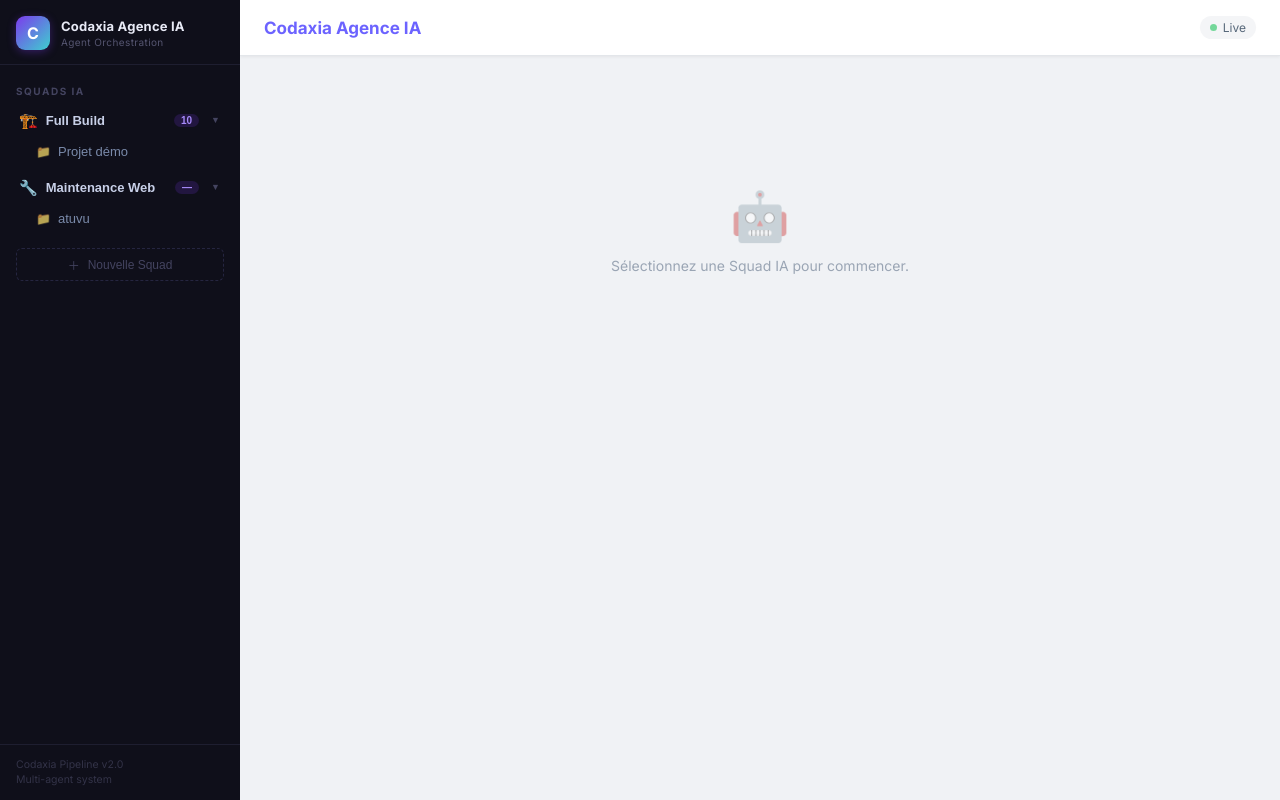
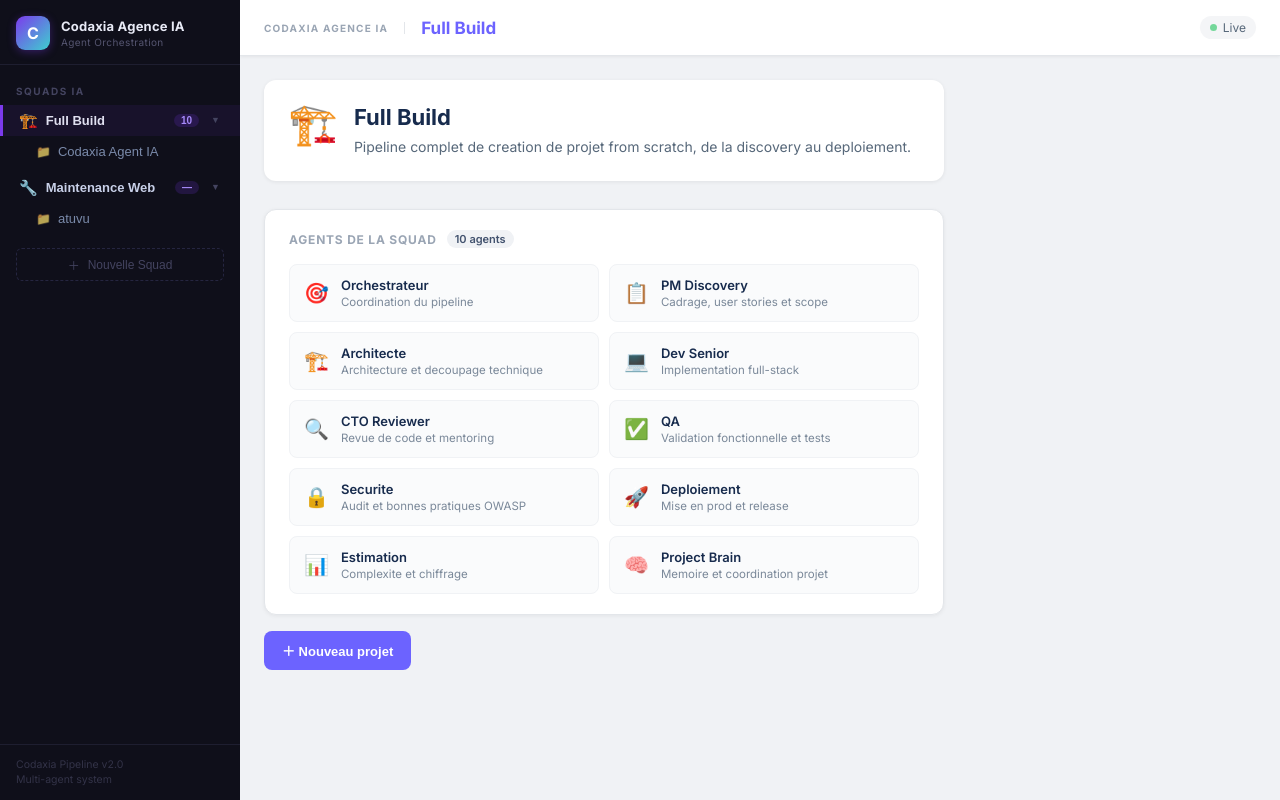
Before and after one commit to Codaxia/multi-agent-orchestrator, a React (Vite) app: page / in a window 1280 px wide. Built offline with nearby package versions, Linux system fonts and the light colour scheme.

Commit message:
feat: merge useful squad UI updates from claude branches

```diff
--- a/src/App.jsx
+++ b/src/App.jsx
@@ -11,20 +11,28 @@ const SQUADS = [
     id: 'full-build',
     label: 'Full Build',
     icon: '🏗️',
-    description: 'Squad complète de développement produit — de la discovery au déploiement.',
+    description: 'Pipeline complet de creation de projet from scratch, de la discovery au deploiement.',
     agents: [
-      'Orchestrateur', 'PM', 'Architecte', 'Dev Senior', 'CTO Reviewer',
-      'QA', 'Sécurité', 'Déploiement', 'Estimation', 'Project Brain',
+      { name: 'Orchestrateur', role: 'Coordination du pipeline' },
+      { name: 'PM Discovery', role: 'Cadrage, user stories et scope' },
+      { name: 'Architecte', role: 'Architecture et decoupage technique' },
+      { name: 'Dev Senior', role: 'Implementation full-stack' },
+      { name: 'CTO Reviewer', role: 'Revue de code et mentoring' },
+      { name: 'QA', role: 'Validation fonctionnelle et tests' },
+      { name: 'Securite', role: 'Audit et bonnes pratiques OWASP' },
+      { name: 'Deploiement', role: 'Mise en prod et release' },
+      { name: 'Estimation', role: 'Complexite et chiffrage' },
+      { name: 'Project Brain', role: 'Memoire et coordination projet' },
     ],
     projects: [
-      { id: 'demo', label: 'Projet démo', apiBase: '' },
+      { id: 'codaxia', label: 'Codaxia Agent IA', apiBase: '' },
     ],
   },
   {
     id: 'maintenance-web',
     label: 'Maintenance Web',
     icon: '🔧',
-    description: 'Agents spécialisés pour plateformes existantes — à configurer.',
+    description: 'Agents specialises pour la maintenance de plateformes existantes.',
     agents: [],
     projects: [
       { id: 'atuvu', label: 'atuvu', apiBase: '/atuvu' },
@@ -33,11 +41,14 @@ const SQUADS = [
 ];
 
 export default function App() {
-  const [selectedSquadId, setSelectedSquadId] = useState(null);
+  const [selectedSquadId, setSelectedSquadId] = useState('full-build');
   const [selectedProject, setSelectedProject] = useState(null);
   const [currentView, setCurrentView] = useState('agents');
 
   const selectedSquad = SQUADS.find((s) => s.id === selectedSquadId) ?? null;
+  const headerTitle = selectedProject
+    ? `${selectedSquad?.label} / ${selectedProject.label}`
+    : selectedSquad?.label ?? 'Dashboard';
 
   function handleSquadClick(squadId) {
     setSelectedSquadId(squadId);
@@ -62,11 +73,7 @@ export default function App() {
         onViewChange={setCurrentView}
       />
       <div className="app-main">
-        <Header
-          squadIcon={selectedSquad?.icon}
-          squadName={selectedSquad?.label}
-          projectName={selectedProject?.label}
-        />
+        <Header title={headerTitle} />
         <main className="app-content">
           {!selectedSquad && (
             <div className="squad-welcome">
--- a/src/components/Header.jsx
+++ b/src/components/Header.jsx
@@ -1,18 +1,9 @@
-export default function Header({ squadIcon, squadName, projectName }) {
+export default function Header({ title }) {
   return (
     <header className="header">
+      <div className="header-branding">CODAXIA AGENCE IA</div>
       <h1 className="header-title">
-        {projectName ? (
-          <>
-            <span className="header-squad">{squadIcon} {squadName}</span>
-            <span className="header-sep"> / </span>
-            <span className="header-project">{projectName}</span>
-          </>
-        ) : squadName ? (
-          <span className="header-squad">{squadIcon} {squadName}</span>
-        ) : (
-          <span>Codaxia Agence IA</span>
-        )}
+        <span>{title}</span>
       </h1>
       <div className="status-indicator" role="status" aria-label="System live">
         <span className="status-dot" aria-hidden="true" />
--- a/src/components/SquadOverview.jsx
+++ b/src/components/SquadOverview.jsx
@@ -1,33 +1,41 @@
+const AGENT_ICONS = ['🎯', '📋', '🏗️', '💻', '🔍', '✅', '🔒', '🚀', '📊', '🧠'];
+
 export default function SquadOverview({ squad }) {
   return (
     <div className="squad-overview">
       <div className="squad-overview-header">
-        <span className="squad-overview-icon">{squad.icon}</span>
-        <div>
+        <div className="squad-overview-icon">{squad.icon}</div>
+        <div className="squad-overview-header-text">
           <h2 className="squad-overview-title">{squad.label}</h2>
-          <p className="squad-overview-desc">{squad.description}</p>
+          <p className="squad-overview-description">{squad.description}</p>
         </div>
       </div>
 
-      <div className="squad-overview-section">
-        <h3 className="squad-overview-section-title">
-          Agents de la squad
-          {squad.agents.length > 0 && (
-            <span className="squad-overview-count">{squad.agents.length}</span>
-          )}
-        </h3>
-        {squad.agents.length > 0 ? (
-          <div className="squad-agent-chips">
-            {squad.agents.map((agent) => (
-              <span key={agent} className="squad-agent-chip">{agent}</span>
+      {squad.agents.length > 0 ? (
+        <section className="squad-overview-section">
+          <h3 className="squad-overview-section-title">
+            Agents de la squad
+            <span className="squad-overview-count">{squad.agents.length} agents</span>
+          </h3>
+          <div className="squad-agents-grid">
+            {squad.agents.map((agent, index) => (
+              <div key={agent.name} className="squad-agent-card">
+                <span className="squad-agent-icon">{AGENT_ICONS[index] ?? '🤖'}</span>
+                <div>
+                  <div className="squad-agent-name">{agent.name}</div>
+                  <div className="squad-agent-role">{agent.role}</div>
+                </div>
+              </div>
             ))}
           </div>
-        ) : (
+        </section>
+      ) : (
+        <section className="squad-overview-section">
           <p className="squad-overview-empty">Aucun agent configuré pour cette squad.</p>
-        )}
-      </div>
+        </section>
+      )}
 
-      <button className="squad-overview-add-btn">＋ Nouveau projet</button>
+      <button className="squad-new-project-btn">＋ Nouveau projet</button>
     </div>
   );
 }
--- a/src/index.css
+++ b/src/index.css
@@ -144,8 +144,19 @@ html, body, #root {
   display: flex;
   align-items: center;
   padding: 0 24px;
-  gap: 12px;
+  gap: 16px;
   box-shadow: 0 1px 3px rgba(0, 0, 0, 0.06);
+}
+
+.header-branding {
+  font-size: 10px;
+  font-weight: 700;
+  letter-spacing: 1.2px;
+  text-transform: uppercase;
+  color: #9aa5b4;
+  white-space: nowrap;
+  border-right: 1px solid #e3e6ea;
+  padding-right: 16px;
 }
 
 .header-title {
@@ -1382,24 +1393,32 @@ html, body, #root {
   flex-shrink: 0;
 }
 
+.squad-overview-header-text {
+  display: flex;
+  flex-direction: column;
+  gap: 6px;
+}
+
 .squad-overview-title {
   font-size: 22px;
   font-weight: 700;
   color: #172b4d;
-  margin-bottom: 6px;
+  margin-bottom: 0;
 }
 
-.squad-overview-desc {
-  font-size: 13px;
-  color: #7a8899;
+.squad-overview-description {
+  font-size: 14px;
+  color: #57687a;
   line-height: 1.5;
+  margin: 0;
 }
 
 .squad-overview-section {
   background: white;
-  border-radius: 10px;
+  border-radius: 12px;
+  border: 1px solid #e3e6ea;
   padding: 20px 24px;
-  box-shadow: 0 1px 4px rgba(0, 0, 0, 0.07);
+  box-shadow: 0 1px 4px rgba(0, 0, 0, 0.06);
   margin-bottom: 16px;
 }
 
@@ -1409,37 +1428,61 @@ html, body, #root {
   text-transform: uppercase;
   letter-spacing: 0.8px;
   color: #9aa5b4;
-  margin-bottom: 14px;
+  margin-bottom: 16px;
   display: flex;
   align-items: center;
-  gap: 8px;
+  gap: 10px;
 }
 
 .squad-overview-count {
   background: #f0f2f5;
   color: #42526e;
   font-size: 11px;
-  font-weight: 700;
-  padding: 1px 7px;
+  font-weight: 600;
+  padding: 2px 8px;
   border-radius: 10px;
   text-transform: none;
   letter-spacing: 0;
 }
 
-.squad-agent-chips {
-  display: flex;
-  flex-wrap: wrap;
-  gap: 8px;
+.squad-agents-grid {
+  display: grid;
+  grid-template-columns: repeat(auto-fill, minmax(240px, 1fr));
+  gap: 10px;
 }
 
-.squad-agent-chip {
-  font-size: 12.5px;
-  font-weight: 500;
-  padding: 5px 12px;
-  background: #f0f2f5;
-  color: #344563;
-  border-radius: 20px;
-  border: 1px solid #e3e6ea;
+.squad-agent-card {
+  display: flex;
+  align-items: center;
+  gap: 12px;
+  padding: 12px 14px;
+  border-radius: 8px;
+  border: 1px solid #f0f2f5;
+  background: #fafbfc;
+  transition: border-color 0.15s, box-shadow 0.15s;
+}
+
+.squad-agent-card:hover {
+  border-color: #6c63ff;
+  box-shadow: 0 0 0 2px rgba(108, 99, 255, 0.08);
+}
+
+.squad-agent-icon {
+  font-size: 20px;
+  flex-shrink: 0;
+  line-height: 1;
+}
+
+.squad-agent-name {
+  font-size: 13px;
+  font-weight: 600;
+  color: #172b4d;
+  margin-bottom: 2px;
+}
+
+.squad-agent-role {
+  font-size: 11.5px;
+  color: #7a8899;
 }
 
 .squad-overview-empty {
@@ -1448,18 +1491,19 @@ html, body, #root {
   font-style: italic;
 }
 
-.squad-overview-add-btn {
+.squad-new-project-btn {
   font-size: 13px;
   font-weight: 600;
   padding: 10px 18px;
-  background: linear-gradient(135deg, #6c63ff 0%, #3ecfcf 100%);
+  background: #6c63ff;
   color: white;
   border: none;
   border-radius: 8px;
   cursor: pointer;
-  transition: opacity 0.15s;
+  transition: background 0.15s, transform 0.1s;
 }
 
-.squad-overview-add-btn:hover {
-  opacity: 0.88;
+.squad-new-project-btn:hover {
+  background: #5a52d8;
+  transform: translateY(-1px);
 }
```
